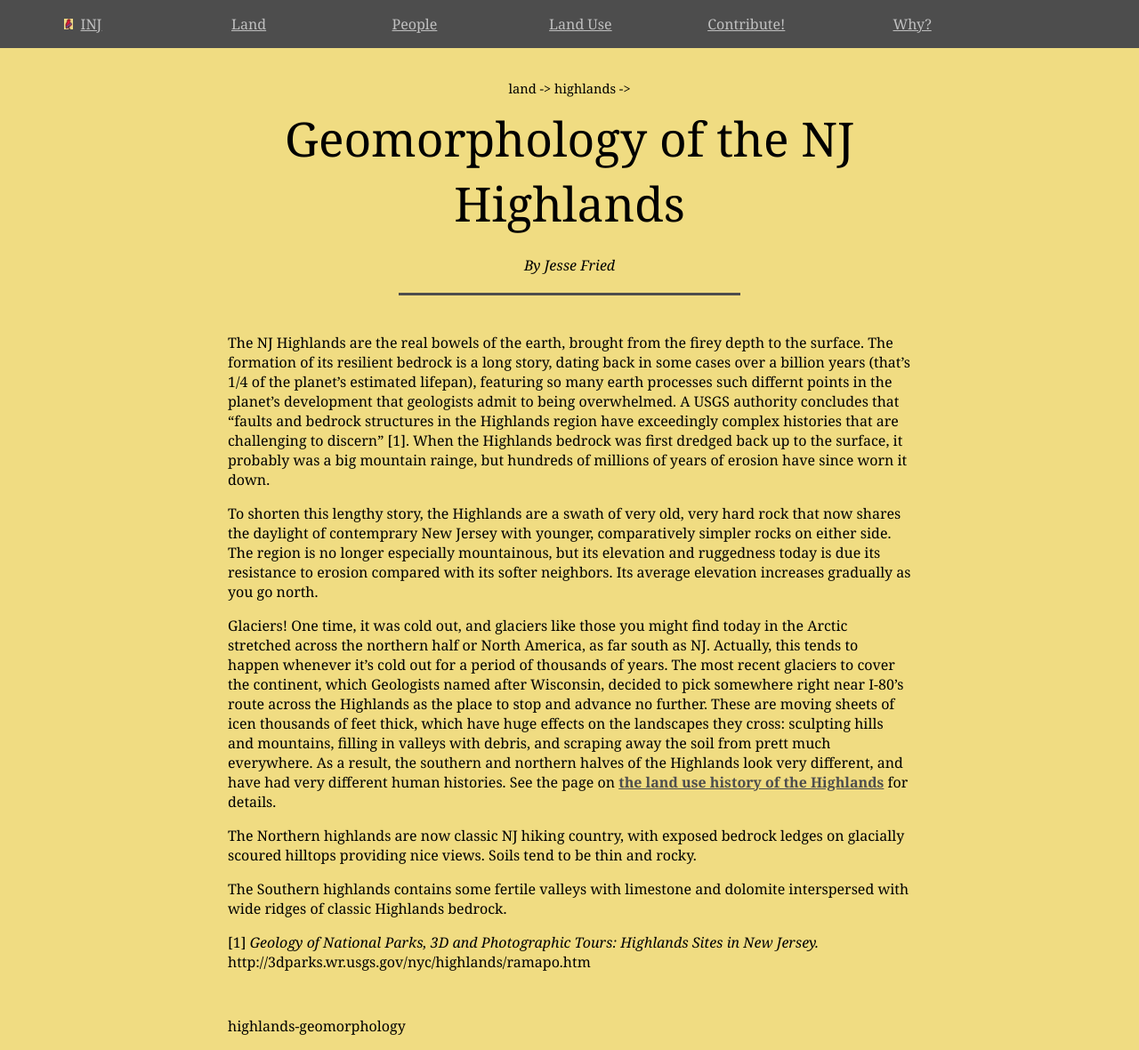
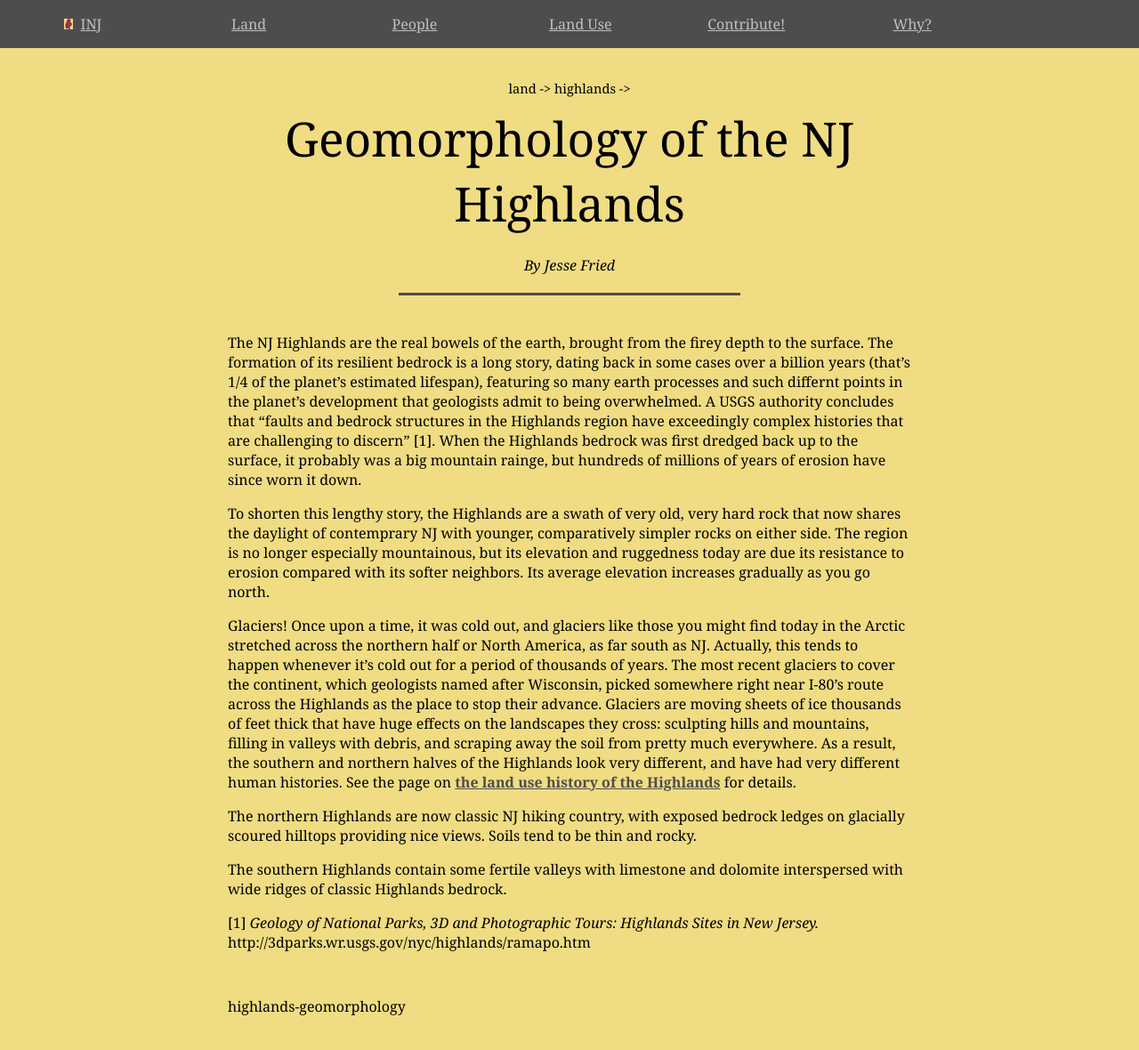
Before and after one commit to jonfried/oakafee.github.io, a Jekyll site: the page built from _posts/2016-09-26-highlands-geomorphology.md, in a window 1280 px wide. Shown: the whole page at 89% size. Built offline with Jekyll 4.4.1, drawn with Linux system fonts in a browser that asks for light colours; after the commit the page ends 1158 px from its top, so only the background shows below that.

```diff
--- a/_posts/2016-09-26-highlands-geomorphology.md
+++ b/_posts/2016-09-26-highlands-geomorphology.md
@@ -8,15 +8,15 @@
 category-name: highlands-geomorphology
 ---
 
-The NJ Highlands are the real bowels of the earth, brought from the firey depth to the surface. The formation of its resilient bedrock is a long story, dating back in some cases over a billion years (that's 1/4 of the planet's estimated lifepan), featuring so many earth processes such differnt points in the planet’s development that geologists admit to being overwhelmed. A USGS authority concludes that “faults and bedrock structures in the Highlands region have exceedingly complex histories that are challenging to discern” [1]. When the Highlands bedrock was first dredged back up to the surface, it probably was a big mountain rainge, but hundreds of millions of years of erosion have since worn it down.
+The NJ Highlands are the real bowels of the earth, brought from the firey depth to the surface. The formation of its resilient bedrock is a long story, dating back in some cases over a billion years (that's 1/4 of the planet's estimated lifespan), featuring so many earth processes and such differnt points in the planet’s development that geologists admit to being overwhelmed. A USGS authority concludes that “faults and bedrock structures in the Highlands region have exceedingly complex histories that are challenging to discern” [1]. When the Highlands bedrock was first dredged back up to the surface, it probably was a big mountain rainge, but hundreds of millions of years of erosion have since worn it down.
 
-To shorten this lengthy story, the Highlands are a swath of very old, very hard rock that now shares the daylight of contemprary New Jersey with younger, comparatively simpler rocks on either side. The region is no longer especially mountainous, but its elevation and ruggedness today is due its resistance to erosion compared with its softer neighbors. Its average elevation increases gradually as you go north.
+To shorten this lengthy story, the Highlands are a swath of very old, very hard rock that now shares the daylight of contemprary NJ with younger, comparatively simpler rocks on either side. The region is no longer especially mountainous, but its elevation and ruggedness today are due its resistance to erosion compared with its softer neighbors. Its average elevation increases gradually as you go north.
 
-Glaciers! One time, it was cold out, and glaciers like those you might find today in the Arctic stretched across the northern half or North America, as far south as NJ. Actually, this tends to happen whenever it's cold out for a period of thousands of years. The most recent glaciers to cover the continent, which Geologists named after Wisconsin, decided to pick somewhere right near I-80's route across the Highlands as the place to stop and advance no further. These are moving sheets of icen thousands of feet thick, which have huge effects on the landscapes they cross: sculpting hills and mountains, filling in valleys with debris, and scraping away the soil from prett much everywhere.  As a result, the southern and northern halves of the Highlands look very different, and have had very different human histories. See the page on <a href="/land/highlands/outlying areas/highlands-land-use-history.html">the land use history of the Highlands</a> for details.
+Glaciers! Once upon a time, it was cold out, and glaciers like those you might find today in the Arctic stretched across the northern half or North America, as far south as NJ. Actually, this tends to happen whenever it's cold out for a period of thousands of years. The most recent glaciers to cover the continent, which geologists named after Wisconsin, picked somewhere right near I-80's route across the Highlands as the place to stop their advance. Glaciers are moving sheets of ice thousands of feet thick that have huge effects on the landscapes they cross: sculpting hills and mountains, filling in valleys with debris, and scraping away the soil from pretty much everywhere.  As a result, the southern and northern halves of the Highlands look very different, and have had very different human histories. See the page on <a href="/land/highlands/outlying areas/highlands-land-use-history.html">the land use history of the Highlands</a> for details.
 
-The Northern highlands are now classic NJ hiking country, with exposed bedrock ledges on glacially scoured hilltops providing nice views. Soils tend to be thin and rocky.
+The northern Highlands are now classic NJ hiking country, with exposed bedrock ledges on glacially scoured hilltops providing nice views. Soils tend to be thin and rocky.
 
-The Southern highlands contains some fertile valleys with limestone and dolomite interspersed with wide ridges of classic Highlands bedrock.
+The southern Highlands contain some fertile valleys with limestone and dolomite interspersed with wide ridges of classic Highlands bedrock.
 
 
 [1] <i>Geology of National Parks, 3D and Photographic Tours: Highlands Sites in New Jersey.</i> http://3dparks.wr.usgs.gov/nyc/highlands/ramapo.htm
```
